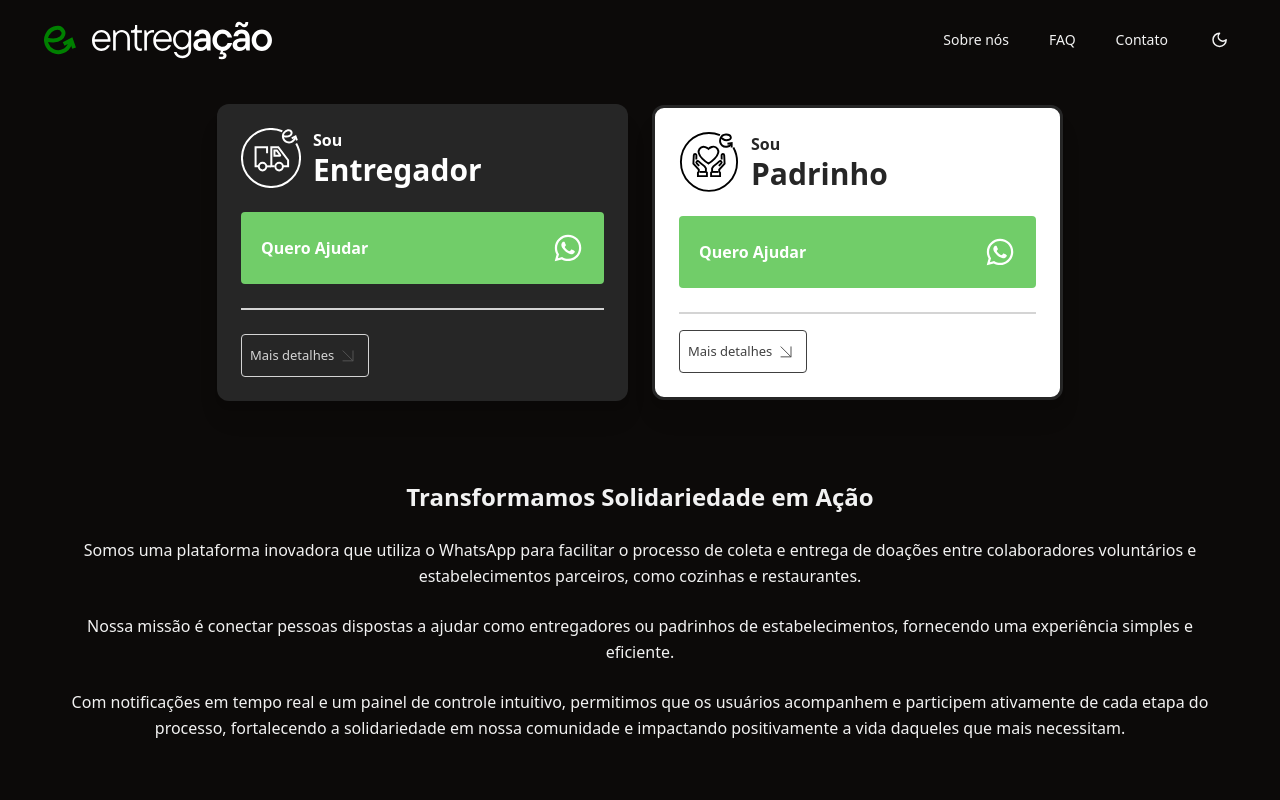
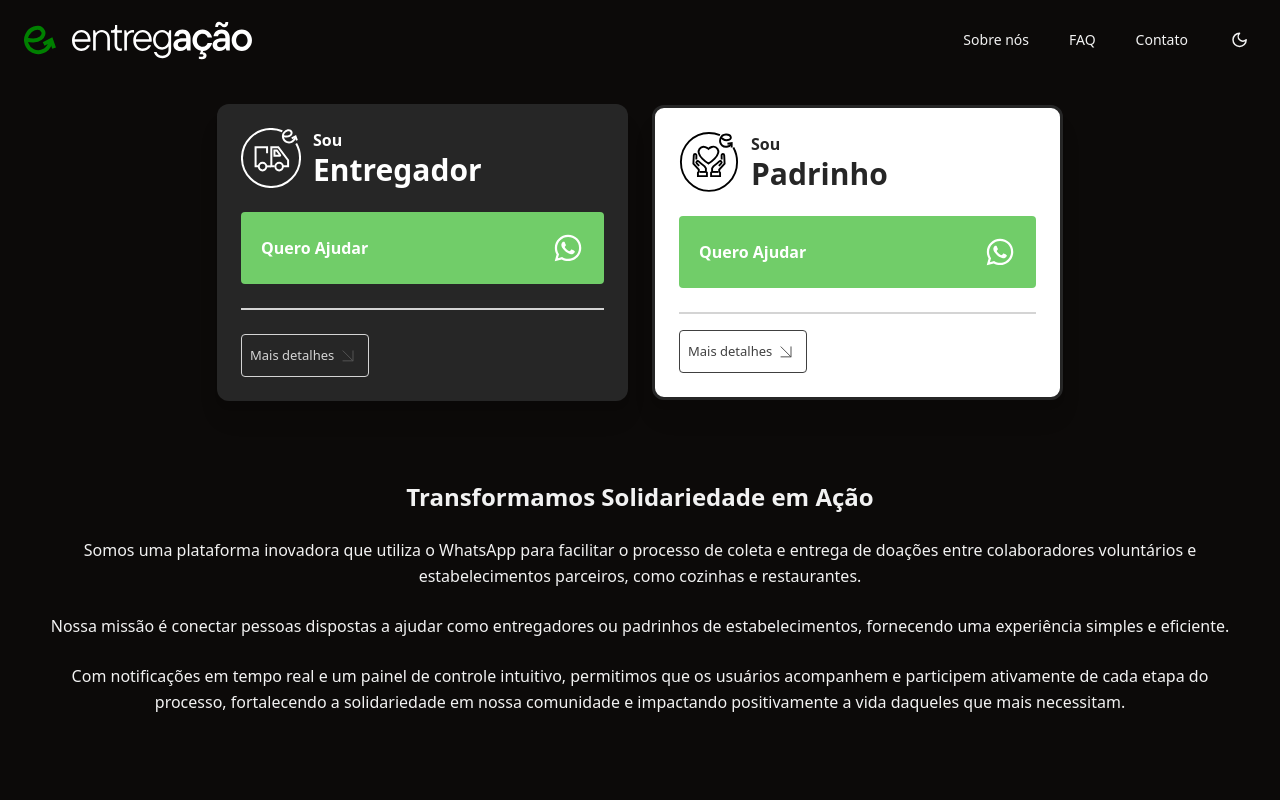
Before and after one commit to lucaoskaique/entregacao-app, a React (Vite) app: page / in a window 1280 px wide. Shown: the top 800 px of the page. Built offline with nearby package versions, Linux system fonts and the light colour scheme.

Commit message:
remove: delete needless style

```diff
--- a/src/styles/app.css
+++ b/src/styles/app.css
@@ -123,15 +123,3 @@
     @apply bg-background text-foreground;
   }
 }
-
-body{
-  display: flex;
-  justify-content: center;
-  width: 100vw;
-  min-height: 100vh;
-  padding: 0 20px;
-}
-#root{
-  width: 100%;
-  height: 100%;
-}
```
